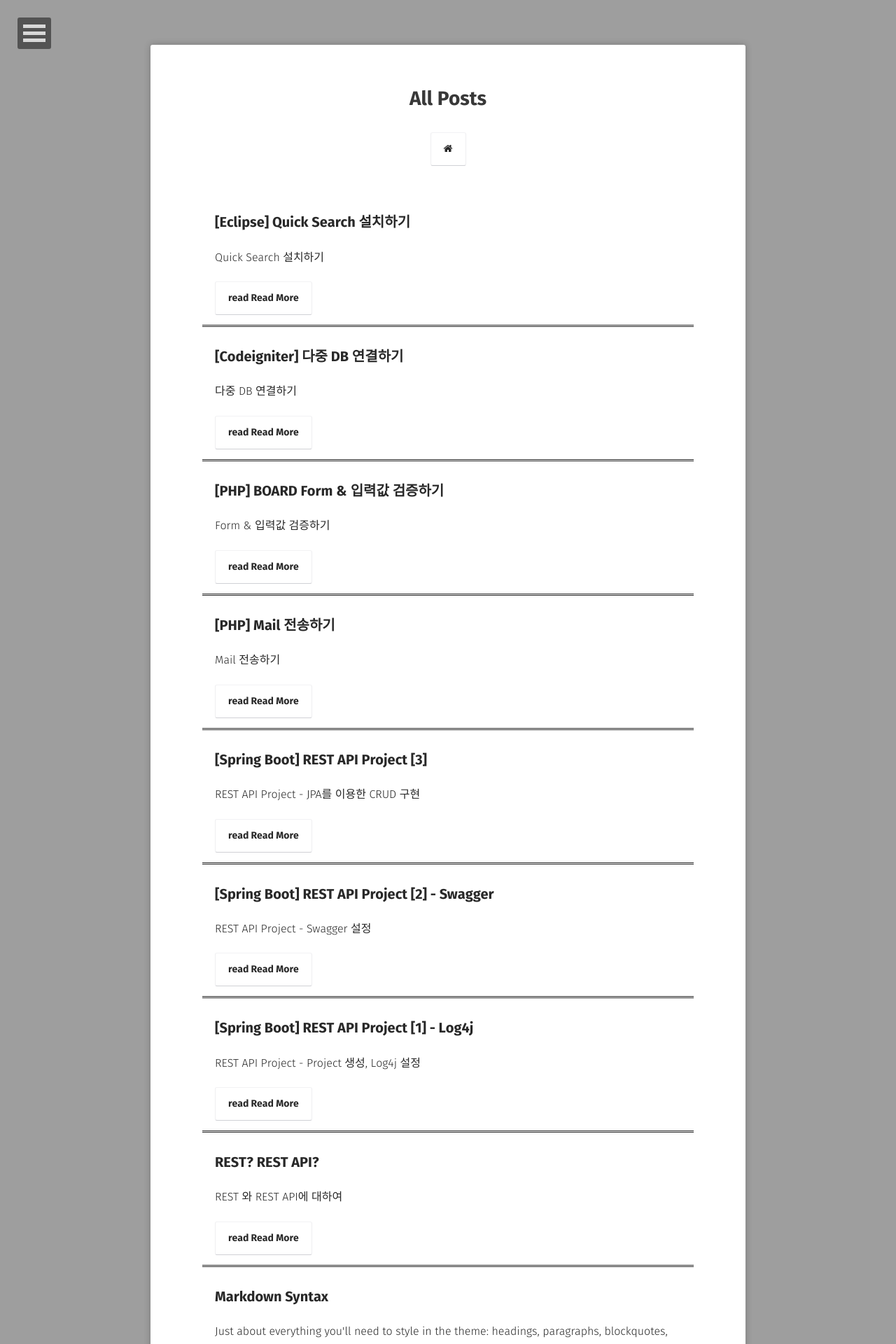
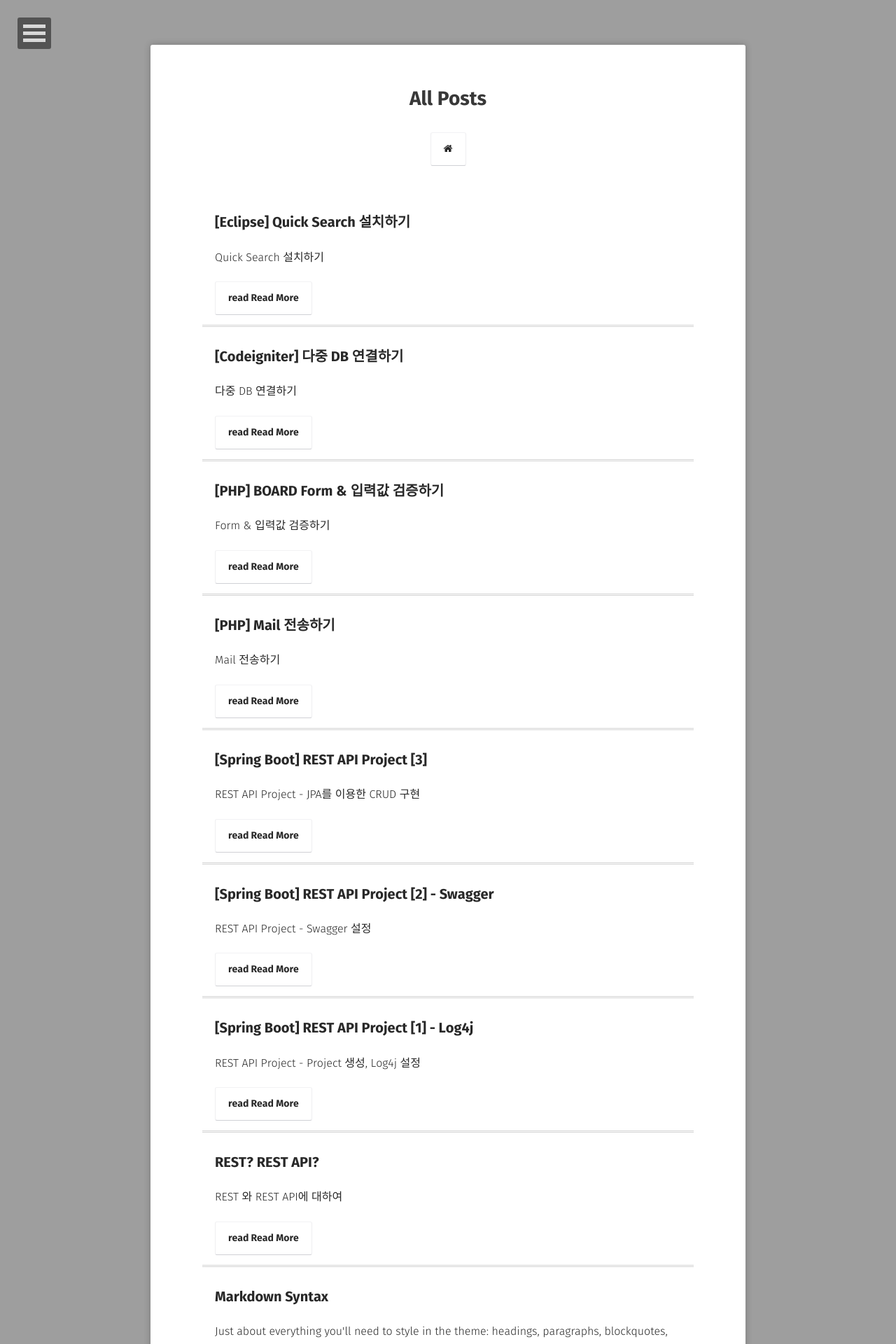
Before and after one commit to GayeonYoon/GayeonYoon.github.io, a Jekyll site: the page built from posts/index.md, in a window 1280 px wide. Shown: the top 1920 px of the page at 70% size. Built offline with Jekyll 4.4.1, drawn with Linux system fonts in a browser that asks for light colours; some web fonts are replaced.

Commit message:
Update post-list.html

```diff
--- a/_layouts/post-list.html
+++ b/_layouts/post-list.html
@@ -26,7 +26,7 @@ layout: compress
                     {% for post in site.posts %}
                        {% if post.project == null %}
                         <ul style="bottom">
-                            <li class="wow fadeInLeft" data-wow-duration="1.5s" style="border-bottom: double;">
+                            <li class="wow fadeInLeft" data-wow-duration="1.5s" style="border-bottom: double;border-color: lightgray;">
                                 <a class="zoombtn" href="{{ site.url }}{{ post.url }}">{{ post.title }}</a>
                                 <p>{{ post.excerpt }}</p>
                                 <a href="{{ site.url }}{{ post.url }}" class="btn zoombtn">read Read More</a>
```
